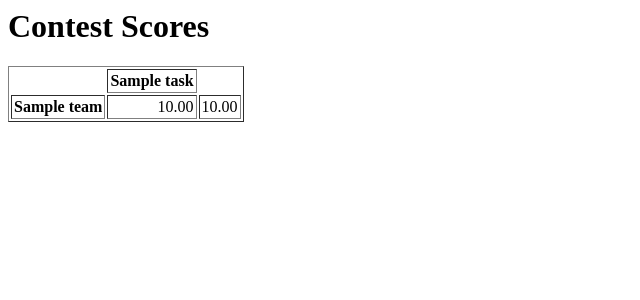
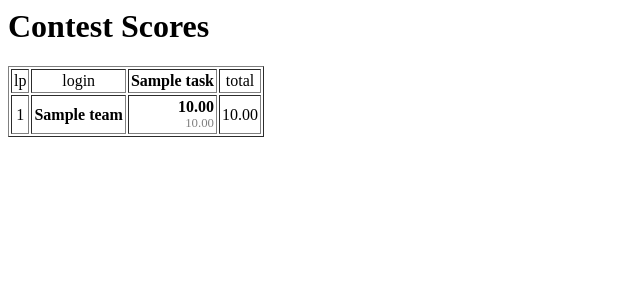
Before and after one commit to szgut/www24, a Django app: template site/score/templates/scores.html in a window 1280 px wide. Shown: the top 300 px of the page, without its empty margins (0-640 px from the left). Run offline with Django 3.2, Linux system fonts and the light colour scheme; the template is opened without the code that fills it: most values are stand-ins (such as "Sample title", 1, 10 or a date in 2020).

Commit message:
site: normalizing score

```diff
--- a/site/score/templates/scores.html
+++ b/site/score/templates/scores.html
@@ -3,9 +3,16 @@
 <head>
 <title>Contest Scores</title>
 <style>
-	td {text-align: right}
+	td {text-align: center;}
+	td.score {text-align: right}
 	td, th {padding: 2px}
+	span {font-size: 80%; color: grey;}
 </style>
+<script>
+setTimeout(function() {
+	window.location.reload(1);
+}, 5000);
+</script>
 </head>
 <body>
 
@@ -13,18 +20,24 @@
 
 <table border>
 	<tr>
-		<th style="border: 0"></th>
+		<td>lp</td>
+		<td>login</td>
 		{% for task in tasks %}
 		<th>{{task}}</th>
 		{% endfor %}
+		<td>total</td>
 	</tr>
 	{% for score, team in teams %}
 	<tr>
+		<td>{{forloop.counter}}</td>
 		<th>{{team}}</th>
 		{% for task in tasks %}
-		<td>{{scores|get:team|get:task|floatformat:2}}</td>
+		<td class=score>
+			<b>{{scores_big|get:team|get:task|floatformat:2}}</b><br/>
+			<span>{{scores|get:team|get:task|floatformat:2}}</span>
+		</td>
 		{% endfor %}
-		<td>{{score|floatformat:2}}</td>
+		<td class=score>{{score|floatformat:2}}</td>
 	</tr>
 	{% endfor %}
 </table>
```
Also changed, not shown: site/score/views.py (+19 -2 lines).
